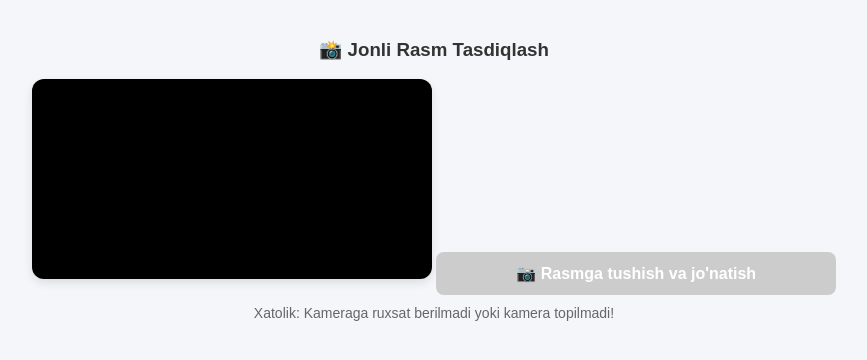
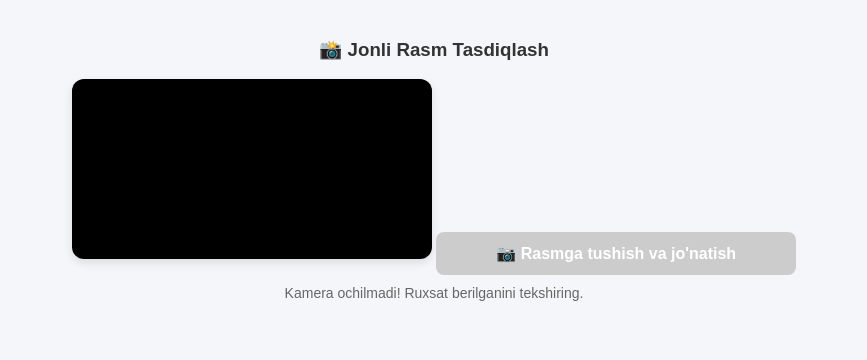
Before and after one commit to teshajahongir-jpg/yangi-hisobchi, a Python web app: template templates/index.html in a window 1280 px wide. Shown: the top 360 px of the page, without its empty margins (206-1073 px from the left). Run offline with Jinja, Linux system fonts and the light colour scheme; the template is opened without the code that fills it, so the values that code supplies are empty; some libraries are stand-ins or nearby versions.

Commit message:
Update index.html

```diff
--- a/templates/index.html
+++ b/templates/index.html
@@ -8,8 +8,8 @@
     <style>
         body { font-family: sans-serif; text-align: center; background: #f4f6f9; margin: 0; padding: 20px; }
         h3 { color: #333; }
-        video, canvas { width: 100%; max-width: 400px; border-radius: 12px; box-shadow: 0 4px 10px rgba(0,0,0,0.1); background: #000; }
-        button { background: #248b65; color: white; border: none; padding: 12px 24px; font-size: 16px; border-radius: 8px; cursor: pointer; margin-top: 15px; font-weight: bold; width: 100%; max-width: 400px; }
+        video, canvas { width: 100%; max-width: 360px; border-radius: 12px; box-shadow: 0 4px 10px rgba(0,0,0,0.1); background: #000; }
+        button { background: #248b65; color: white; border: none; padding: 12px 24px; font-size: 16px; border-radius: 8px; cursor: pointer; margin-top: 15px; font-weight: bold; width: 100%; max-width: 360px; }
         button:disabled { background: #ccc; }
         #status { margin-top: 10px; color: #666; font-size: 14px; }
     </style>
@@ -25,50 +25,52 @@
 
     <script>
         const tg = window.Telegram.WebApp;
-        tg.expand(); // Oynani to'liq ochish
+        tg.expand();
 
         const video = document.getElementById('video');
         const canvas = document.getElementById('canvas');
         const snapBtn = document.getElementById('snap');
         const statusDiv = document.getElementById('status');
 
-        // Kamerani ishga tushirish
-        navigator.mediaDevices.getUserMedia({ video: { facingMode: "user" }, audio: false })
+        navigator.mediaDevices.getUserMedia({ video: { width: 400, height: 300, facingMode: "user" }, audio: false })
             .then(stream => {
                 video.srcObject = stream;
                 statusDiv.innerText = "Kamera tayyor. Yuzingiz aniq ko'rinsin!";
             })
             .catch(err => {
-                statusDiv.innerText = "Xatolik: Kameraga ruxsat berilmadi yoki kamera topilmadi!";
+                statusDiv.innerText = "Kamera ochilmadi! Ruxsat berilganini tekshiring.";
                 snapBtn.disabled = true;
             });
 
-        // Rasmni olish va Botga yuborish
         snapBtn.addEventListener('click', () => {
-            statusDiv.innerText = "Rasm ishlov berilmoqda...";
+            statusDiv.innerText = "Jo'natilmoqda...";
             snapBtn.disabled = true;
 
             const context = canvas.getContext('2d');
-            canvas.width = video.videoWidth;
-            canvas.height = video.videoHeight;
-            context.drawImage(video, 0, 0, video.videoWidth, video.videoHeight);
+            canvas.width = video.videoWidth || 400;
+            canvas.height = video.videoHeight || 300;
+            context.drawImage(video, 0, 0, canvas.width, canvas.height);
 
-            // Rasmni Base64 formatga o'tkazish
-            const imageData = canvas.toDataURL('image/jpeg', 0.7);
+            // Sifatini 0.5 qildik — rasm og'irligi kamayadi va tez ketadi
+            const imageData = canvas.toDataURL('image/jpeg', 0.5);
 
-            // URL parametrlaridan kelish yoki ketish rejimini aniqlash
             const urlParams = new URLSearchParams(window.location.search);
             const mode = urlParams.get('mode') || 'start';
 
-            // Telegram Botga ma'lumotni qaytarish
             const payload = {
                 image: imageData,
                 mode: mode
             };
 
-            tg.sendData(JSON.stringify(payload));
-            statusDiv.innerText = "Muvaffaqiyatli jo'natildi! Oyna yopilmoqda...";
-            setTimeout(() => { tg.close(); }, 1000);
+            try {
+                // Telegramga ma'lumot uzatish
+                tg.sendData(JSON.stringify(payload));
+                statusDiv.innerText = "Muvaffaqiyatli jo'natildi!";
+                setTimeout(() => { tg.close(); }, 500);
+            } catch (e) {
+                statusDiv.innerText = "Xatolik: Telegram qabul qilmadi. Qayta urinib ko'ring.";
+                snapBtn.disabled = false;
+            }
         });
     </script>
 </body>
```
